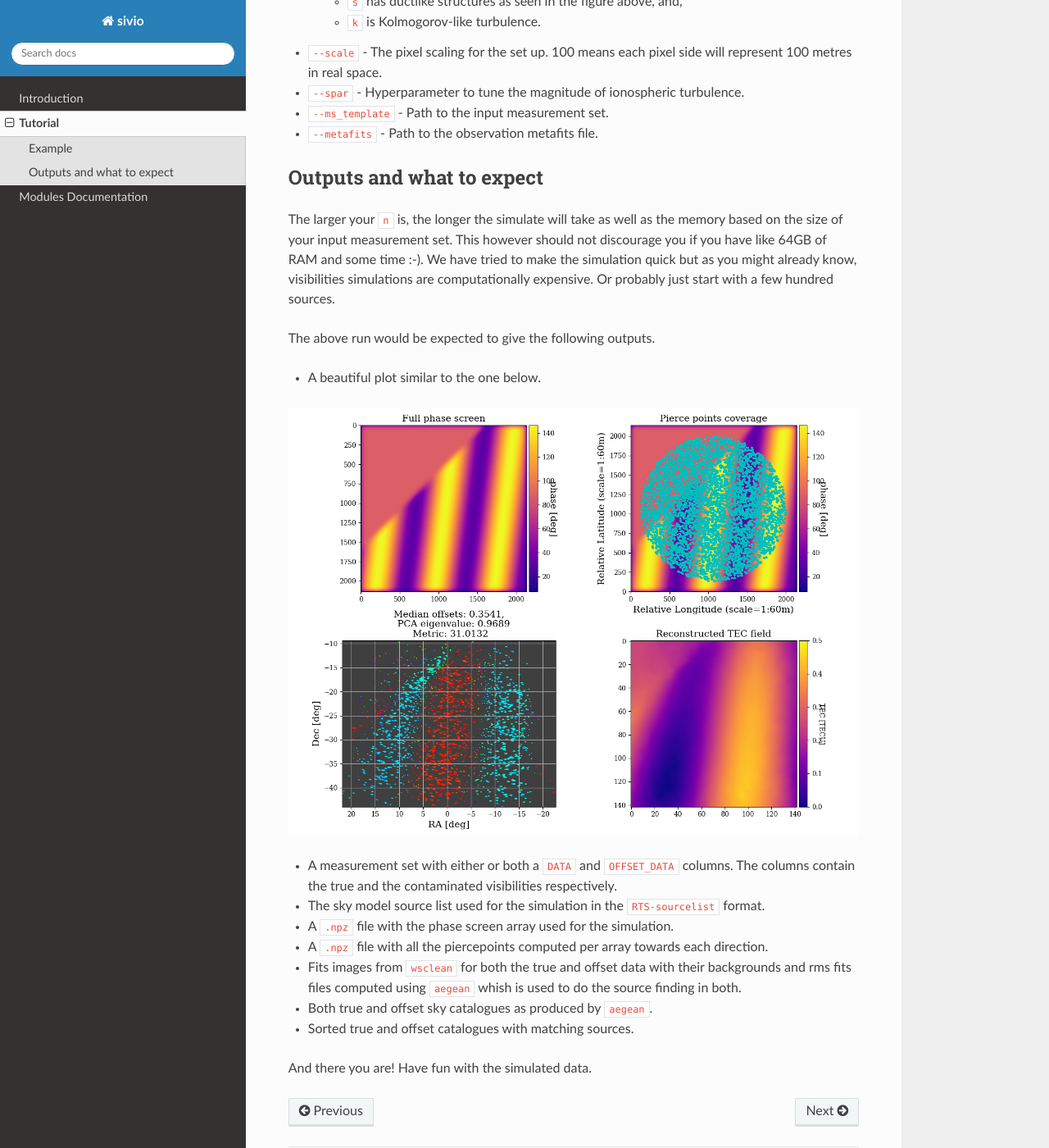
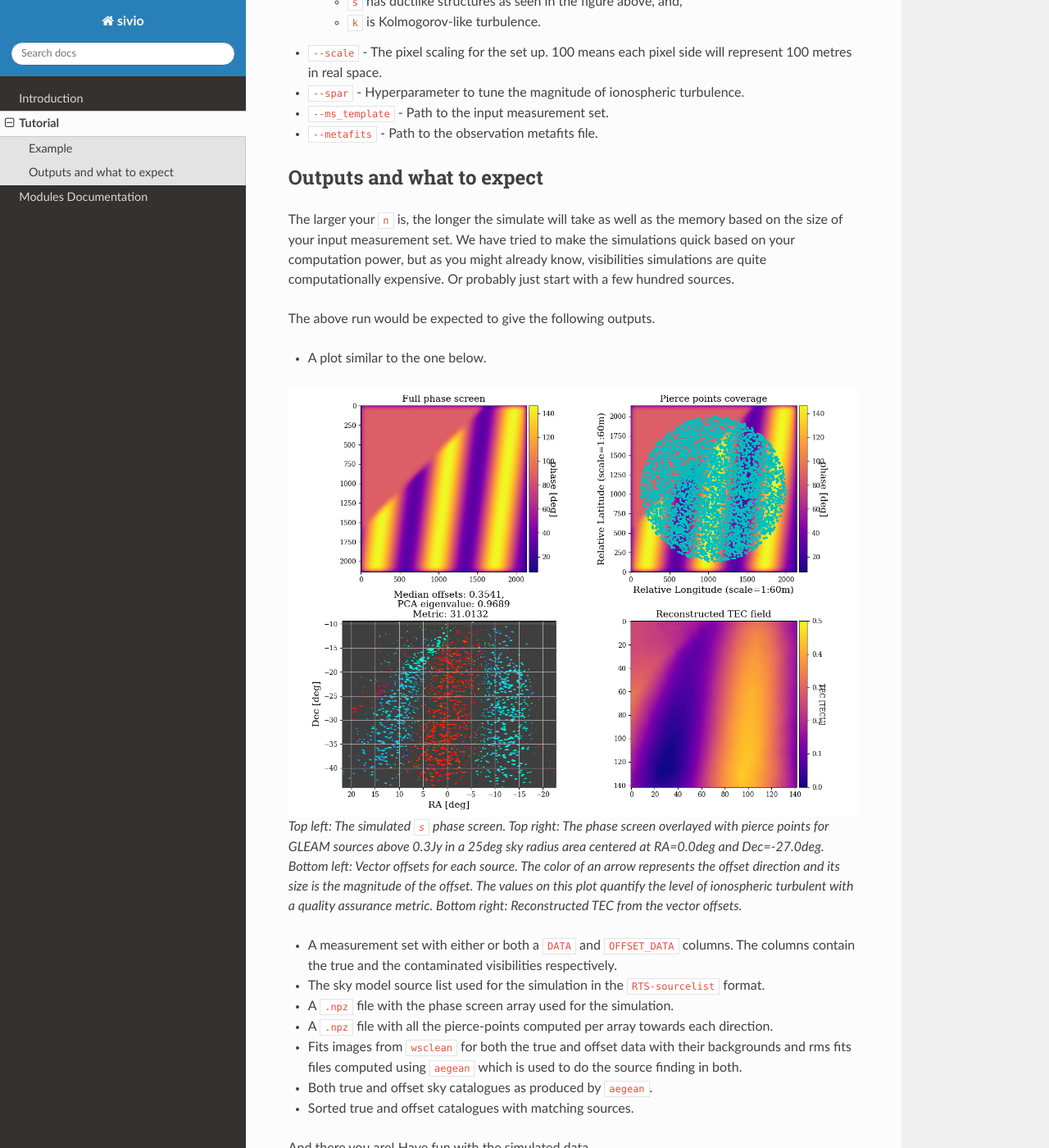
Before and after one commit to kariukic/sivio, a Sphinx documentation site: the page built from docs/source/tutorial.rst, in a window 1280 px wide and 1400 px high, scrolled down 1200 px. Shown: the whole window at 82% size. Built offline with Sphinx 7.4.7 and the Read the Docs theme 2.0.0, drawn with Linux system fonts in a browser that asks for light colours; some of the changed text lies outside the part shown.

Commit message:
docs fix

```diff
--- a/docs/source/intro.rst
+++ b/docs/source/intro.rst
@@ -3,7 +3,7 @@ Introduction
 
 Sivio is Radio Astronomy Python package which provides simulations of radio  telescope observation data as it would be when affected by ionospheric refraction.
 
-It approximates the ionosphere as a thin phase screen at a suer specified height and different levels of ionospheric turbulence and structures can be generated.
+It approximates the ionosphere as a thin phase screen at a user specified height and different levels of ionospheric turbulence and structures can be generated.
 
 It can also be used to simulate model sky visibilities and provides analysis functionalities between model and contaminated data.
 
--- a/docs/source/tutorial.rst
+++ b/docs/source/tutorial.rst
@@ -52,24 +52,27 @@ A breakdown of the command is as follows:
 
 Outputs and what to expect
 ############################################################
-The larger your ``n`` is, the longer the simulate will take as well as the memory based on the size of your input measurement set. This however should not discourage you if you have like 64GB of RAM and some time :-). We have tried to make the simulation quick but as you might already know, visibilities simulations are computationally expensive. Or probably just start with a few hundred sources.
+The larger your ``n`` is, the longer the simulate will take as well as the memory based on the size of your input measurement set.
+We have tried to make the simulations quick based on your computation power, but as you might already know, visibilities simulations are quite computationally expensive.
+Or probably just start with a few hundred sources.
 
 The above run would be expected to give the following outputs.
 
-- A beautiful plot similar to the one below.
+- A plot similar to the one below.
 
 .. figure:: 5000_sources_1098108248_stec_cthulhu_plots.png
   :alt: sivio output plot
 
-    Top left: The simulated ``s`` phase screen. Top right: The phase screen overlayed with pierce points for GLEAM sources
-    above 0.3Jy in a 25deg sky radius area centered at RA=0.0deg and Dec=-27.0deg.
-    Bottom left: Vector offsets for each source. Bottom right: Reconstructed TEC from the vector offsets.
+  Top left: The simulated ``s`` phase screen. Top right: The phase screen overlayed with pierce points for GLEAM sources
+  above 0.3Jy in a 25deg sky radius area centered at RA=0.0deg and Dec=-27.0deg.
+  Bottom left: Vector offsets for each source. The color of an arrow represents the offset direction and its size is the magnitude of the offset.
+  The values on this plot quantify the level of ionospheric turbulent with a quality assurance metric. Bottom right: Reconstructed TEC from the vector offsets.
 
 - A measurement set with either or both a ``DATA`` and ``OFFSET_DATA`` columns. The columns contain the true and the contaminated visibilities respectively.
 - The sky model source list used for the simulation in the ``RTS-sourcelist`` format.
 - A ``.npz`` file with the phase screen array used for the simulation.
-- A ``.npz`` file with all the piercepoints computed per array towards each direction.
-- Fits images from ``wsclean`` for both the true and offset data with their backgrounds and rms fits files computed using ``aegean`` whish is used to do the source finding in both.
+- A ``.npz`` file with all the pierce-points computed per array towards each direction.
+- Fits images from ``wsclean`` for both the true and offset data with their backgrounds and rms fits files computed using ``aegean`` which is used to do the source finding in both.
 - Both true and offset sky catalogues as produced by ``aegean``.
 - Sorted true and offset catalogues with matching sources.
 
```
Also changed, not shown: other parts of docs/source/tutorial.rst (+1 -1 lines).
